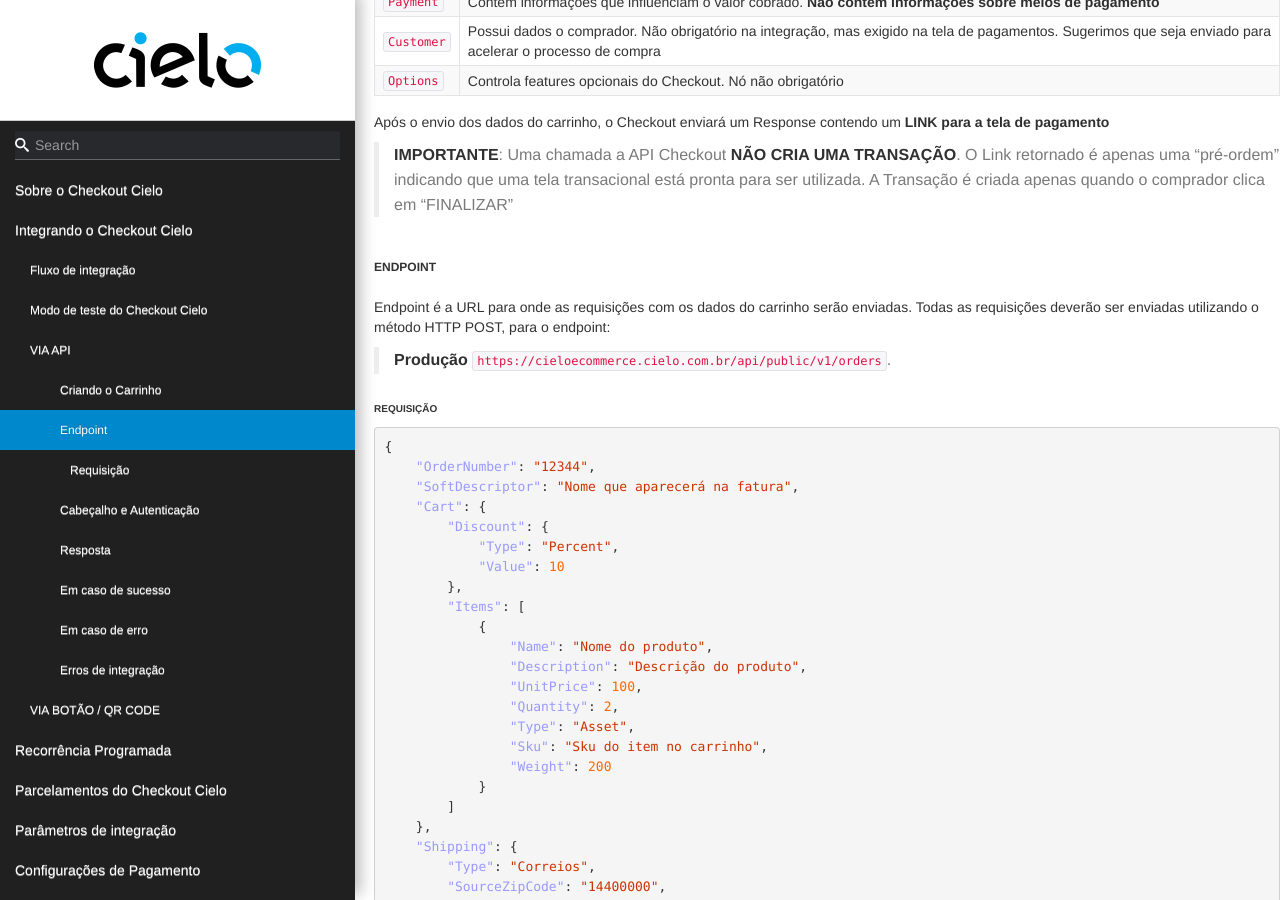
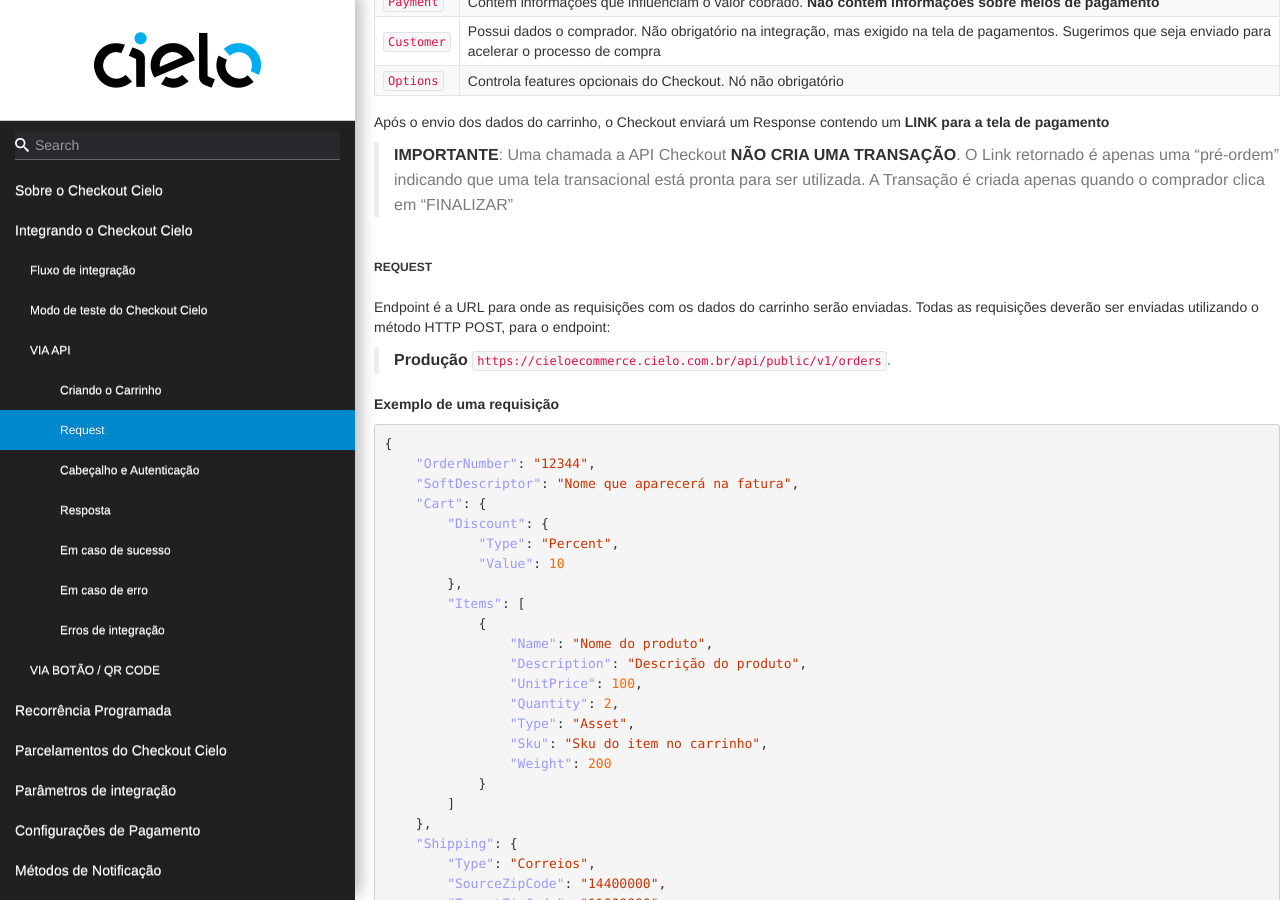
Before and after one commit to DeveloperCielo/Tutorial, a Jekyll site: the page built from _posts/2017-08-25-Checkout.md, in a window 1280 px wide and 900 px high, scrolled down 8549 px. Built offline with Jekyll 4.4.1, drawn with Linux system fonts in a browser that asks for light colours; some web fonts are replaced.

Commit message:
Updated '_posts/2017-08-25-Checkout.md' via CloudCannon

````diff
--- a/_posts/2017-08-25-Checkout.md
+++ b/_posts/2017-08-25-Checkout.md
@@ -291,7 +291,7 @@
 
 
 
-### Endpoint
+### Request
 
 Endpoint é a URL para onde as requisições com os dados do carrinho serão enviadas. Todas as requisições deverão ser enviadas utilizando o método HTTP POST, para o endpoint:
 
@@ -299,9 +299,7 @@
 > **Produção** `https://cieloecommerce.cielo.com.br/api/public/v1/orders`.
 
 
-
-#### Requisição
-
+**Exemplo de uma requisição**
 ```json
 {
     "OrderNumber": "12344",
````
